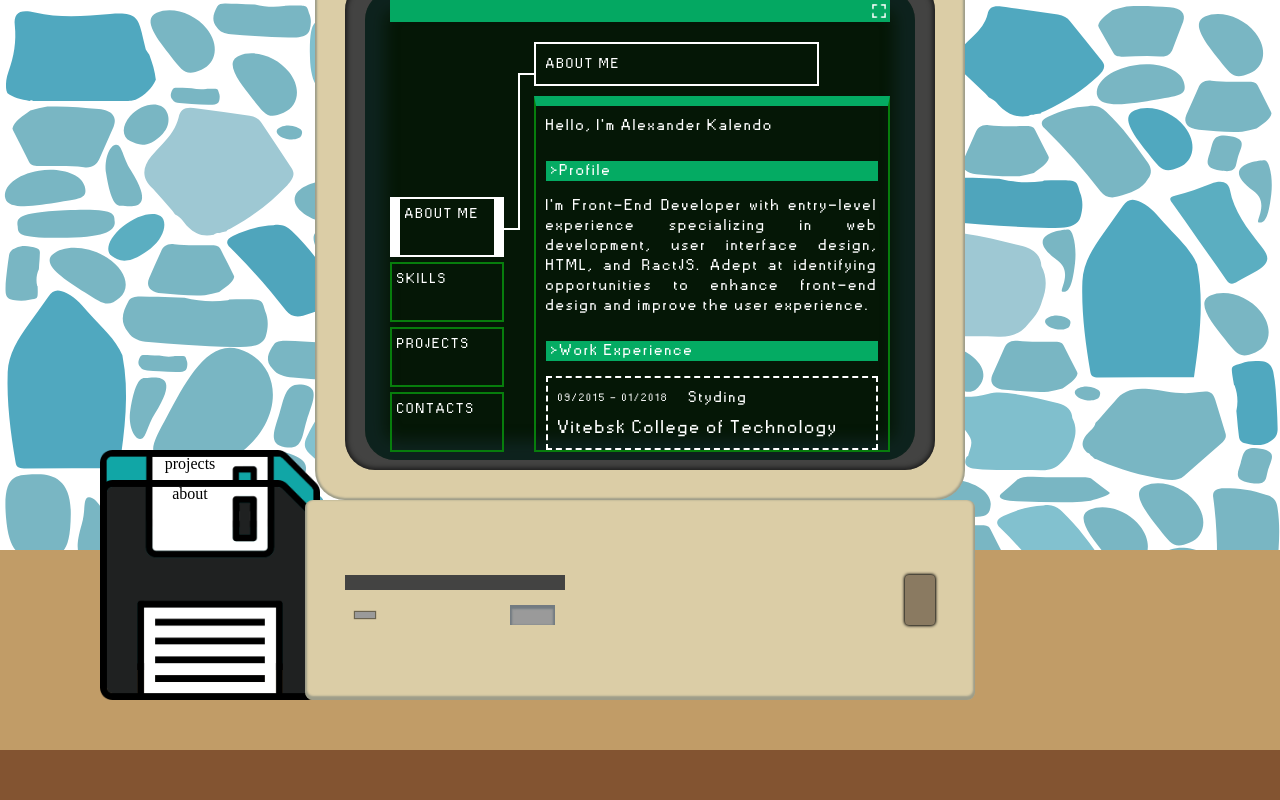
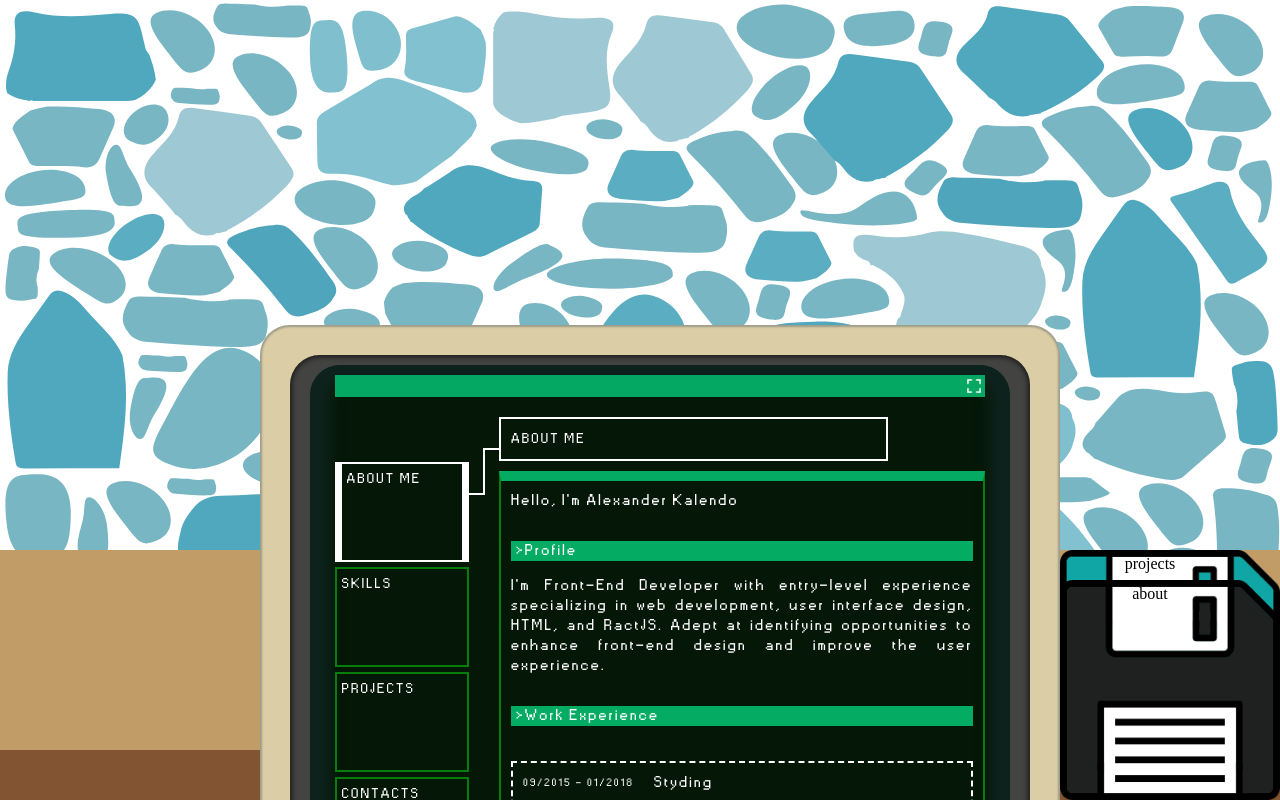
Before and after one commit to backspacev9/myportfolio, a React (Create React App) app: page /about in a window 1280 px wide. Shown: the top 800 px of the page. Built offline with nearby package versions, Linux system fonts and the light colour scheme.

Commit message:
rework: rework position of elements on table

```diff
--- a/src/App.scss
+++ b/src/App.scss
@@ -41,11 +41,56 @@ section {
 
 .table {
   display: flex;
-  justify-content: center;
+  justify-content: flex-end;
   height: $tableHeight;
   width: 100%;
   background-color: #c19c67;
   z-index: 1;
+}
+.table-items {
+  display: flex;
+  position: absolute;
+  z-index: 100;
+  bottom: $centerTable;
+  margin-right: 50px;
+  gap: 20px;
+}
+.fullScreen {
+  top: 0;
+  bottom: unset;
+  margin: 0;
+
+  .computer {
+    .monitor {
+      width: 100vw;
+      height: 100vh;
+      .m-glass {
+        .About aside {
+          width: 220px;
+          font-size: 25px;
+          nav li {
+            height: 150px;
+          }
+        }
+        .header {
+          font-size: 30px;
+        }
+        main .mainContainer {
+          font-size: 40px;
+          line-height: 30px;
+
+          .experience .exp-date {
+            font-size: 28px;
+            white-space: nowrap;
+          }
+        }
+      }
+    }
+  }
+
+  .comp-controls {
+    display: none;
+  }
 }
 
 footer {
--- a/src/components/computer/Computer.scss
+++ b/src/components/computer/Computer.scss
@@ -2,8 +2,6 @@
 
 .computer {
   display: flex;
-  position: absolute;
-  bottom: $centerTable;
   flex-direction: column;
   justify-content: center;
   align-items: center;
@@ -13,7 +11,7 @@
   letter-spacing: 2px;
   line-height: 20px;
   color: #fff;
-  z-index: 100;
+
   ::-webkit-scrollbar {
     width: 10px;
   }
@@ -29,8 +27,8 @@
     flex-direction: column;
     justify-content: center;
     align-items: center;
-    width: 650px;
-    height: 550px;
+    width: 800px;
+    height: 600px;
     background-color: #dbcda6;
     border-radius: 30px;
     padding: 30px;
@@ -96,43 +94,14 @@
     }
   }
 }
-.fullScreen {
-  top: 0;
-  bottom: unset;
-  font-size: 25px;
-  .monitor {
-    width: 100vw;
-    height: 100vh;
-    .m-glass {
-      .control-header .btn-minimize {
-      }
-      .header {
-        font-size: 30px;
-      }
 
-      main .mainContainer {
-        font-size: 40px;
-        line-height: 30px;
-
-        .experience .exp-date {
-          font-size: 28px;
-          white-space: nowrap;
-        }
-      }
-    }
-  }
-
-  .comp-controls {
-    display: none;
-  }
-}
 //----------------------------
 .comp-controls {
   display: flex;
   justify-content: space-between;
   align-items: center;
   padding: 0 40px;
-  width: 670px;
+  width: 800px;
   height: 200px;
   border-radius: 8px;
   background-color: #dbcda6;
--- a/src/components/diskette-menu/DisketteMenu.scss
+++ b/src/components/diskette-menu/DisketteMenu.scss
@@ -2,9 +2,6 @@
 
 .DisketteMenu {
   display: flex;
-  position: absolute;
-  bottom: $centerTable;
-  left: 100px;
   width: 220px;
   height: 300px;
   // background-color: #00000091;
--- a/src/components/diskette-menu/aboutDiskette/AboutDiskette.scss
+++ b/src/components/diskette-menu/aboutDiskette/AboutDiskette.scss
@@ -16,7 +16,7 @@
   aside {
     align-items: flex-end;
     height: 100%;
-    width: 160px;
+    width: 180px;
     z-index: 100;
     nav {
       display: flex;
@@ -25,15 +25,15 @@
       width: 100%;
       li {
         display: flex;
-        height: 60px;
+        height: 100px;
         padding: 5px;
         border: 2px solid #077d0c;
         cursor: pointer;
       }
       .activeTab {
         border: 2px solid #ffffff;
-        border-left: 10px solid #ffffff;
-        border-right: 10px solid #ffffff;
+        border-left: 7px solid #ffffff;
+        border-right: 7px solid #ffffff;
       }
     }
   }
@@ -65,13 +65,12 @@
         display: none;
         flex-direction: column;
         height: 100%;
-        gap: 10px;
 
         section {
           display: flex;
           flex-direction: column;
           gap: 15px;
-          margin-top: 15px;
+          margin-top: 30px;
           .sectionName {
             background-color: #04ab63;
             padding: 0 5px;
@@ -81,8 +80,8 @@
         .experience {
           display: flex;
           flex-direction: column;
-          gap: 20px;
-
+          gap: 10px;
+          margin-top: 20px;
           .exp-header {
             display: flex;
             flex-direction: column;
```
